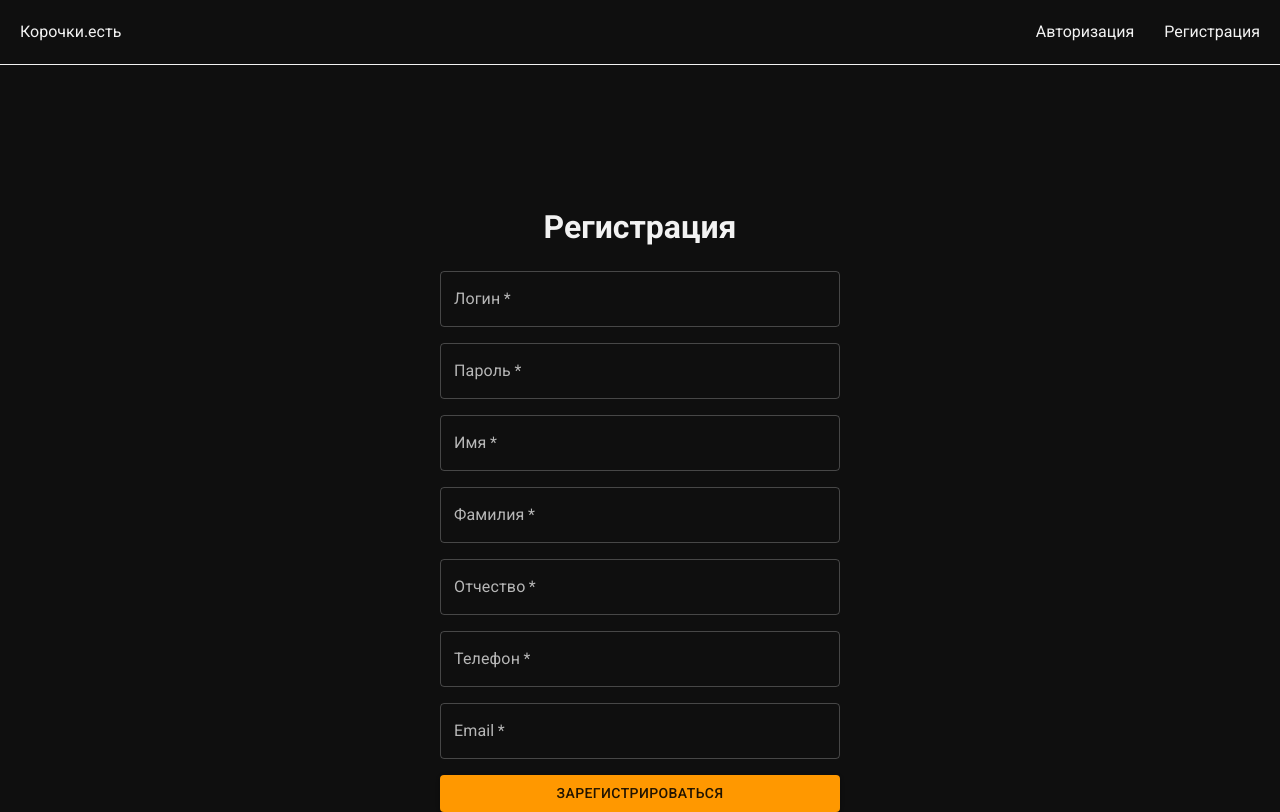
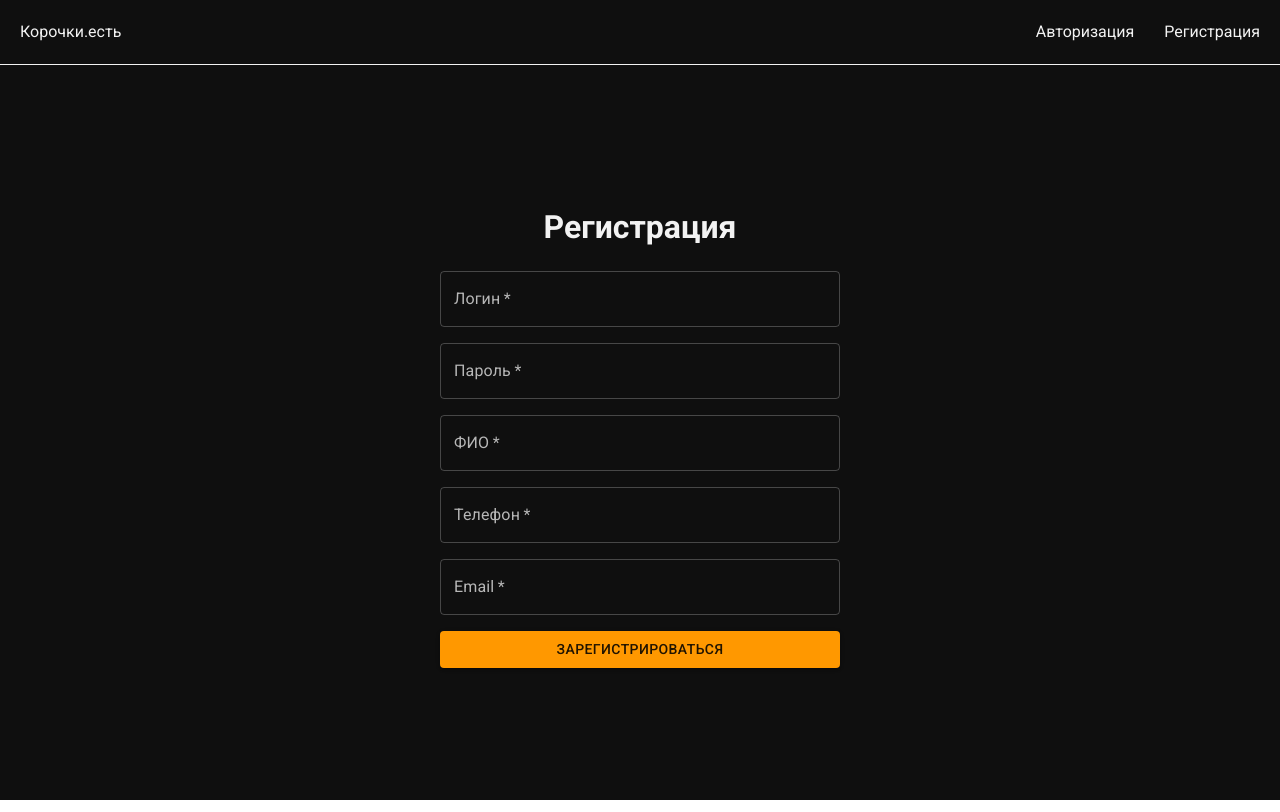
Before and after one commit to wrong89/practice-frontend, a React app: page /register in a window 1280 px wide. Built offline with nearby package versions, Linux system fonts and the light colour scheme; the HTML template or start-up script is replaced by a standard one.

Commit message:
3 inputs merged into one. From name, surname, patronymic to FullName

```diff
--- a/src/components/RegistrationForm/RegistrationForm.tsx
+++ b/src/components/RegistrationForm/RegistrationForm.tsx
@@ -8,21 +8,41 @@ import { useState } from "react";
 import { Controller, useForm, type SubmitHandler } from "react-hook-form";
 import { useNavigate } from "react-router";
 
+type RegistrationFormInputs = {
+    login: string;
+    password: string;
+    fullName: string;
+    phone: string;
+    email: string;
+}
+
 const RegistrationForm = () => {
     const {
         register,
         handleSubmit,
         control,
         formState: { errors },
-    } = useForm<UserRegisterPayload>();
+    } = useForm<RegistrationFormInputs>();
     const navigate = useNavigate();
 
     const [errMsg, setErrMsg] = useState("");
 
-    const onSubmit: SubmitHandler<UserRegisterPayload> = (data) => {
+    const onSubmit: SubmitHandler<RegistrationFormInputs> = (data) => {
         console.log("Form data:", data);
 
-        registerUser(data)
+        const [name, surname, patronymic] = data.fullName.split(" ")
+
+        const user: UserRegisterPayload = {
+            login: data.login,
+            password: data.password,
+            name,
+            surname,
+            patronymic,
+            phone: data.phone,
+            email: data.email,
+        }
+
+        registerUser(user)
             .then((user) => {
                 console.log("User:", user);
                 navigate(RoutePath.login);
@@ -79,6 +99,33 @@ const RegistrationForm = () => {
                 variant="outlined"
             />
 
+            <Controller
+                name="fullName"
+                control={control}
+                rules={{
+                    required: "Введите ФИО",
+                    pattern: {
+                        value: /^[А-Яа-яЁё\s]+$/,
+                        message: "Допускаются только кириллические буквы и пробелы",
+                    },
+                    validate: (value) => {
+                        const parts = value.trim().split(/\s+/);
+                        if (parts.length < 2) return "Введите как минимум фамилию и имя";
+                        return true;
+                    },
+                }}
+                render={({ field }) => (
+                    <TextField
+                        {...field}
+                        required
+                        label="ФИО"
+                        variant="outlined"
+                        error={!!errors.fullName}
+                        helperText={errors.fullName?.message}
+                    />
+                )}
+            />
+            {/*
             <TextField
                 required
                 error={!!errors.name}
@@ -104,7 +151,7 @@ const RegistrationForm = () => {
                 {...register("patronymic")}
                 label="Отчество"
                 variant="outlined"
-            />
+            /> */}
 
             <Controller
                 name="phone"
```
